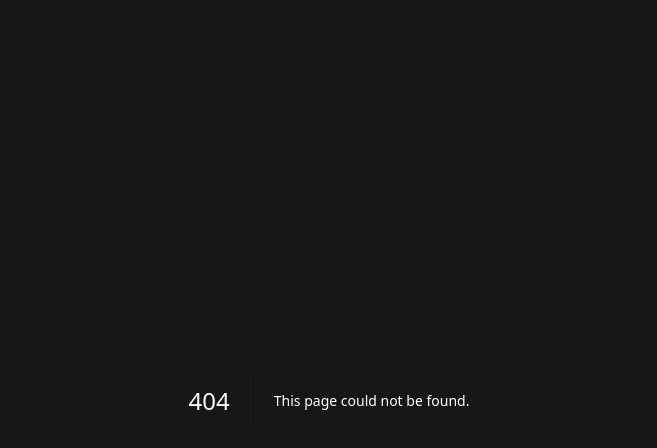
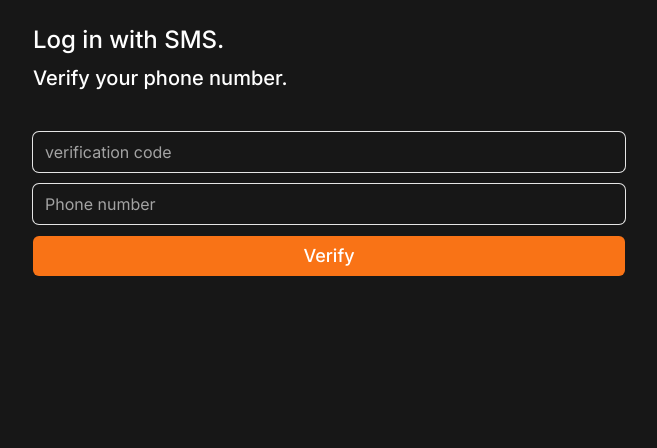
Before and after one commit to thecloer/carrot-market-clone, a Next.js app: page /sms in a window 1280 px wide. Before the commit this address had no page. Shown: the top 448 px of the page, without its empty margins (311-968 px from the left). Built offline with nearby package versions, Linux system fonts and the light colour scheme.

Commit message:
add: sms login page

```diff
--- /dev/null
+++ b/src/app/sms/page.tsx
@@ -0,0 +1,20 @@
+'use client';
+
+import React from 'react';
+import { FormInput, FormButton } from '@/components/form';
+
+export default function SMSLoginPage() {
+  return (
+    <main className='flex flex-col gap-y-10 p-6'>
+      <div className='flex flex-col gap-y-2 *:font-medium'>
+        <h1 className='text-2xl'>Log in with SMS.</h1>
+        <h2 className='text-xl'>Verify your phone number.</h2>
+      </div>
+      <form className='flex flex-col gap-y-3'>
+        <FormInput name='phone' key='phone' type='number' placeholder='verification code' required />
+        <FormInput name='verification_code' key='verification code' type='tel' placeholder='Phone number' required />
+        <FormButton type='submit'> Verify</FormButton>
+      </form>
+    </main>
+  );
+}
```
